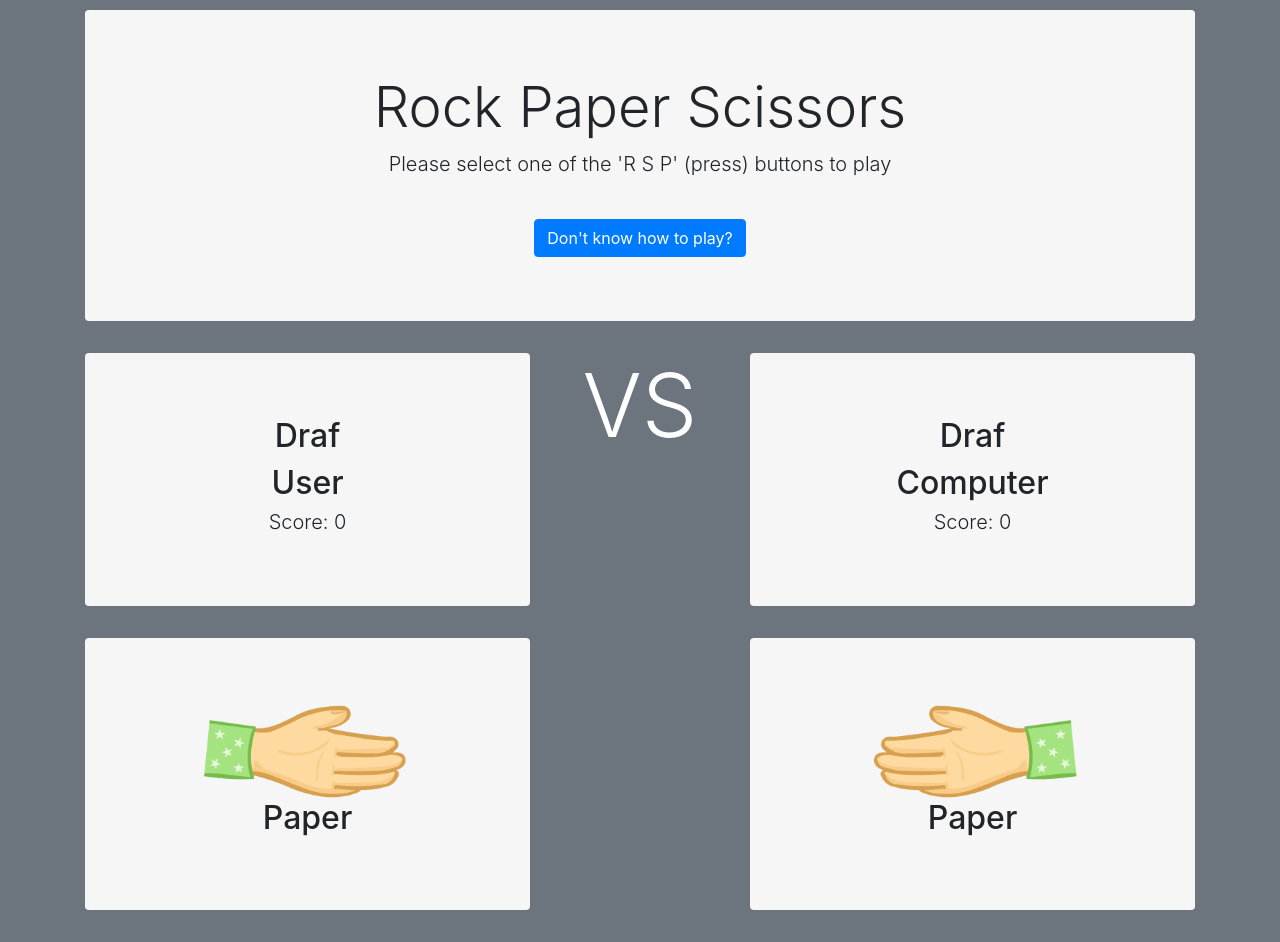
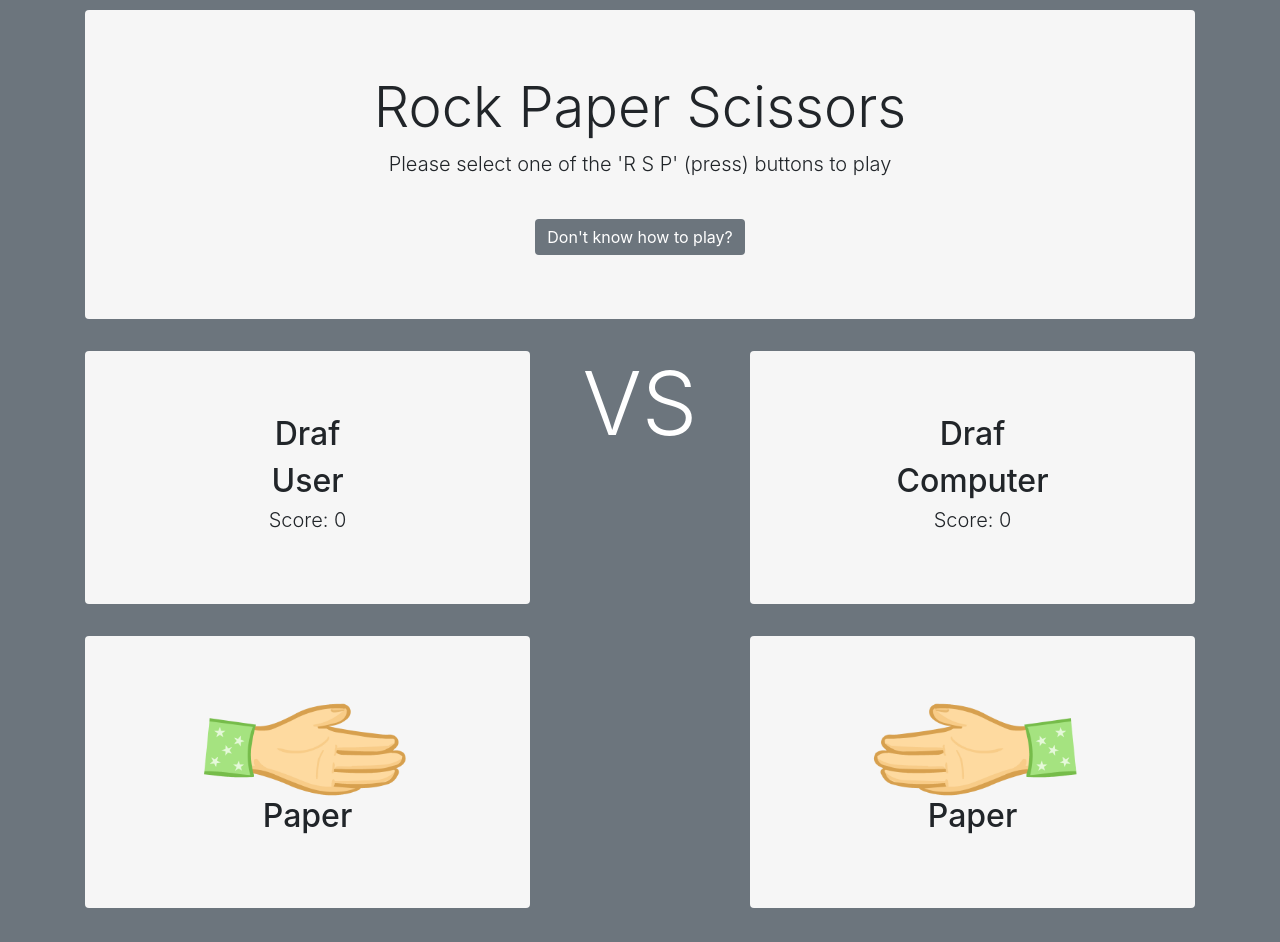
Before and after one commit to genie78/Rock-Pape-Scissors, a plain HTML site: page index.html in a window 1280 px wide. Drawn offline with nearby package versions, Linux system fonts and the light colour scheme.

Commit message:
changed button color

```diff
--- a/index.html
+++ b/index.html
@@ -37,7 +37,7 @@
                             </div>
                         </div>
                         <!-- Button trigger modal -->
-                        <button type="button" class="btn btn-primary mt-4 mx-auto" data-toggle="modal" data-target="#exampleModal">
+                        <button type="button" class="btn btn-primary mt-4 mx-auto bg-secondary border-0" data-toggle="modal" data-target="#exampleModal">
                             Don't know how to play?
                         </button>
 
```
